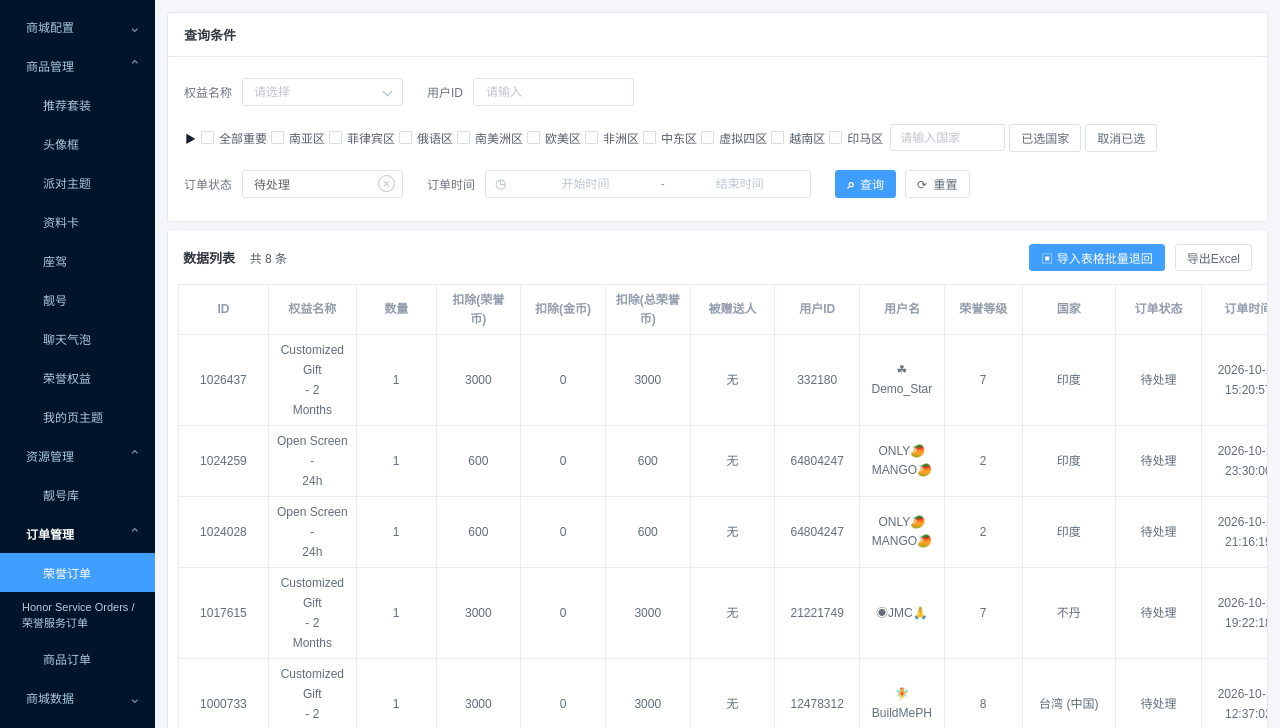
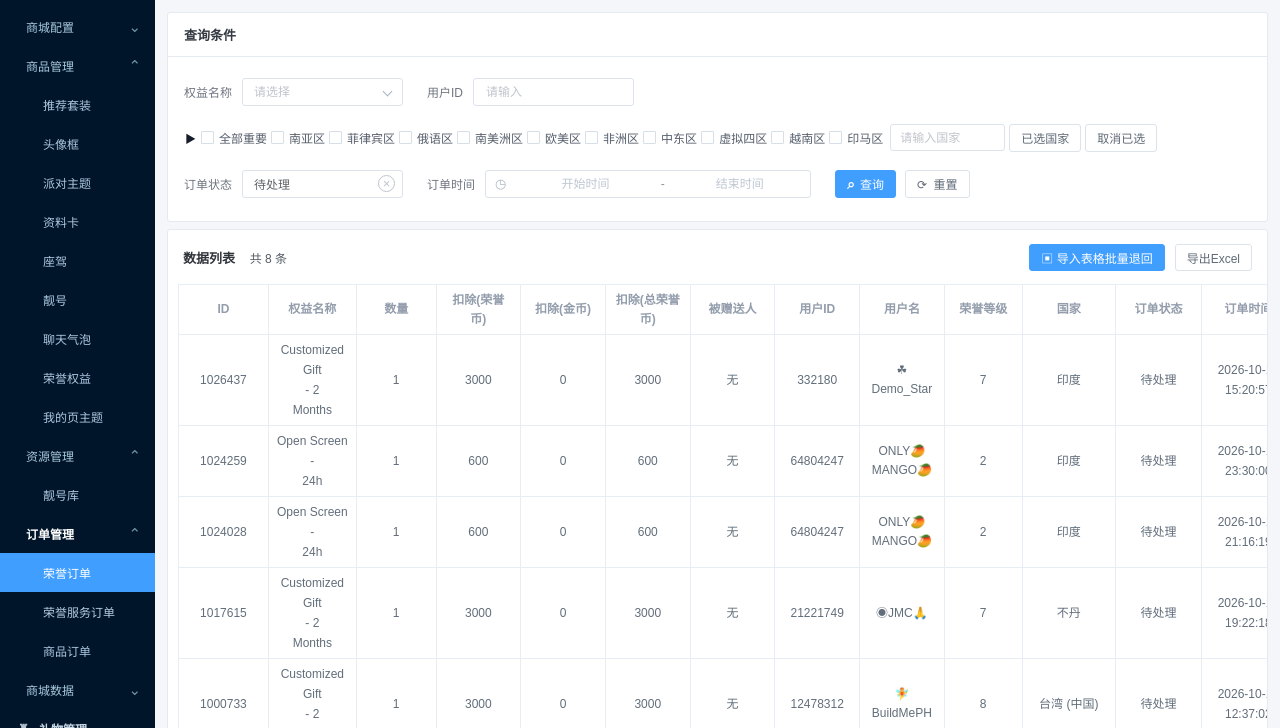
Before and after one commit to beaver123-sketch/honor-order-admin, a plain HTML site: page index.html in a window 1280 px wide. Shown: the part 72-800 px from the top of the page. Drawn offline with Linux system fonts and the light colour scheme.

Commit message:
ui: Chinese-only service order label in main sidebar

```diff
--- a/index.html
+++ b/index.html
@@ -53,7 +53,7 @@
           <div class="nav-item">推荐套装</div><div class="nav-item">头像框</div><div class="nav-item">派对主题</div><div class="nav-item">资料卡</div><div class="nav-item">座驾</div><div class="nav-item">靓号</div><div class="nav-item">聊天气泡</div><div class="nav-item">荣誉权益</div><div class="nav-item">我的页主题</div>
         </div></div>
         <div class="nav-subsection"><div class="nav-subhead">资源管理<b>⌃</b></div><div class="nav-subitems"><div class="nav-item">靓号库</div></div></div>
-        <div class="nav-subsection"><div class="nav-subhead" style="color:#fff;font-weight:600">订单管理<b>⌃</b></div><div class="nav-subitems"><div class="nav-item active" data-page="荣誉订单">荣誉订单</div><a class="nav-item" href="./honor-service-orders.html" style="white-space:normal;min-height:47px;height:auto;line-height:1.45;padding:7px 7px 7px 22px;text-decoration:none;color:#b4cbe1;font-size:11px">Honor Service Orders / 荣誉服务订单</a><div class="nav-item">商品订单</div></div></div>
+        <div class="nav-subsection"><div class="nav-subhead" style="color:#fff;font-weight:600">订单管理<b>⌃</b></div><div class="nav-subitems"><div class="nav-item active" data-page="荣誉订单">荣誉订单</div><a class="nav-item" href="./honor-service-orders.html" style="text-decoration:none;color:#b4cbe1">荣誉服务订单</a><div class="nav-item">商品订单</div></div></div>
         <div class="nav-subsection collapsed"><div class="nav-subhead">商城数据<b>⌄</b></div><div class="nav-subitems"><div class="nav-item">数据统计</div></div></div>
       </div>
     </div>
```
